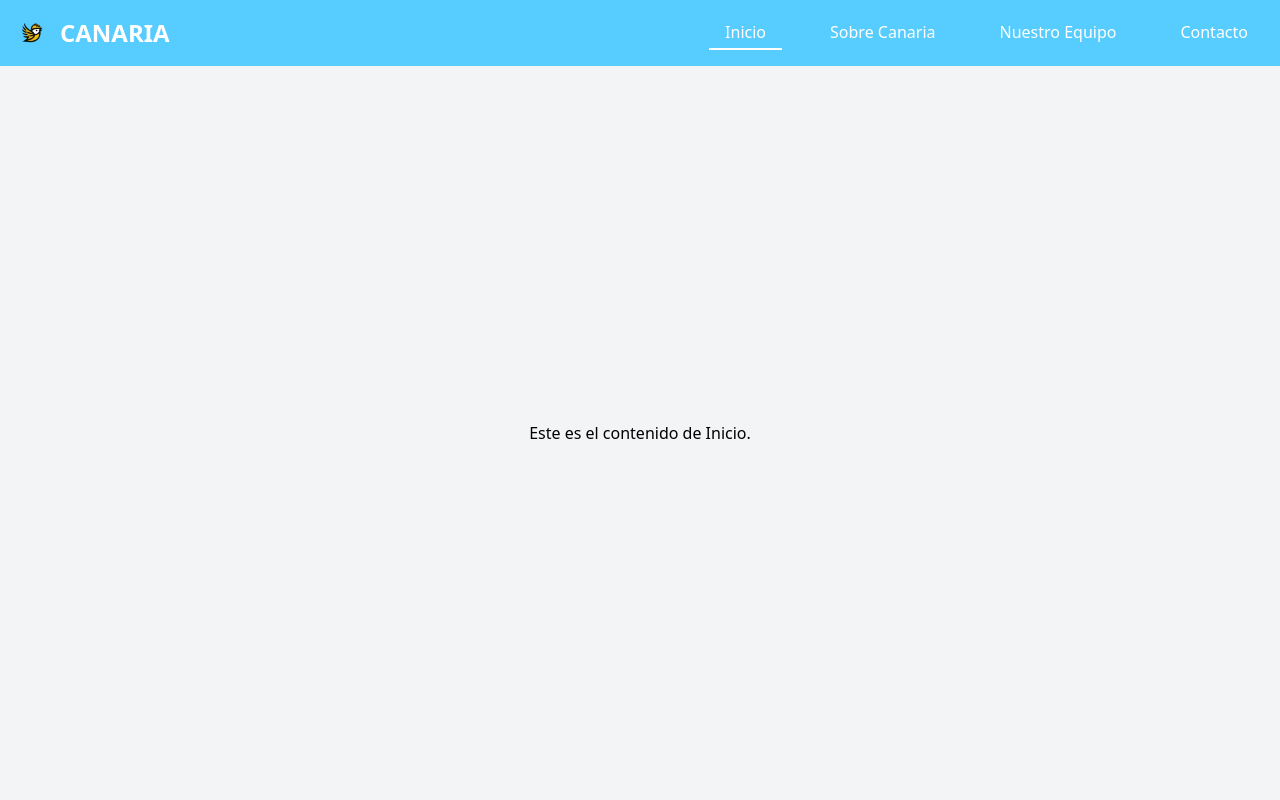
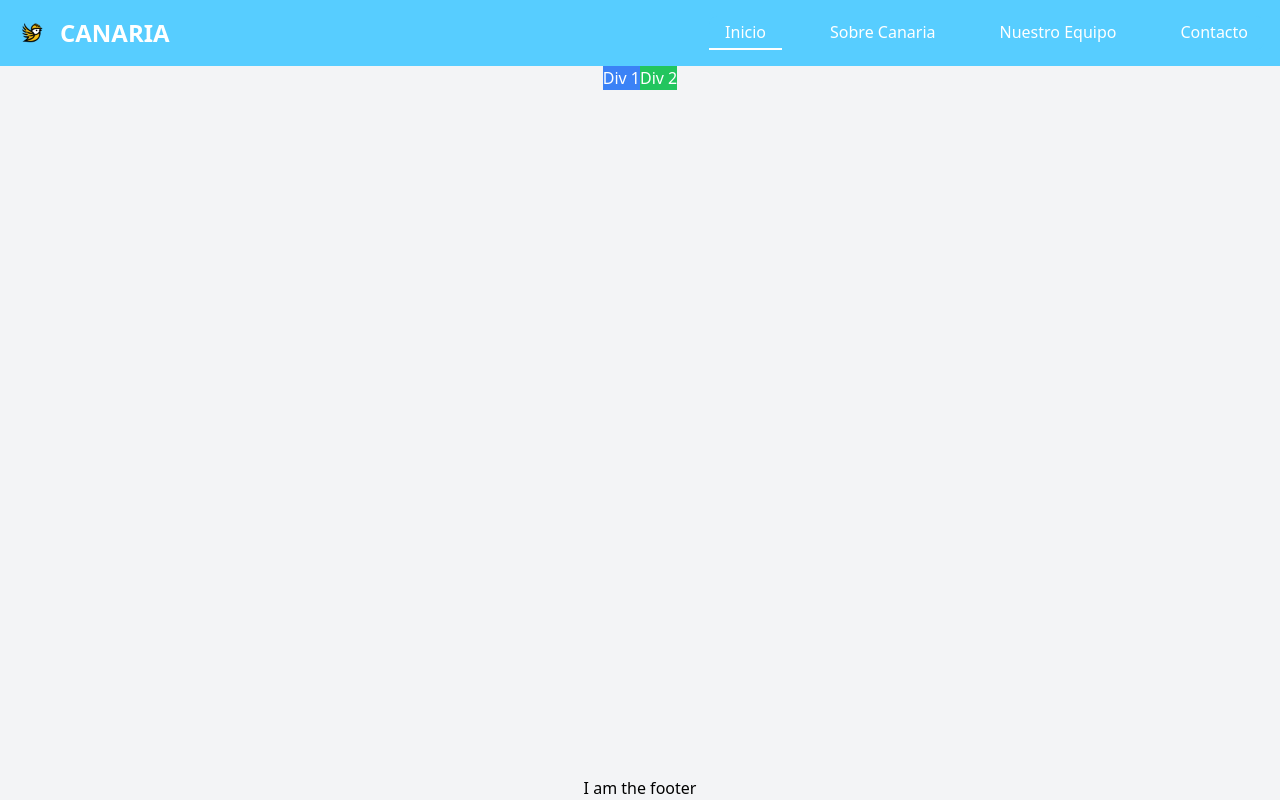
Before and after one commit to Waracho/adultomayor, a React (Vite) app: page / in a window 1280 px wide. Built offline with nearby package versions, Linux system fonts and the light colour scheme.

Commit message:
footer agregado

```diff
--- a/src/App.jsx
+++ b/src/App.jsx
@@ -85,69 +85,14 @@ function App() {
             </div>
           </div>
         </nav>
-        <main className="h-full flex-grow flex items-center justify-center">
+        <div className="flex-grow overflow-y-auto flex flex-col items-center justify-center h-full">
           {renderContent()}
-        </main>
+          <footer className="h-[20%] flex items-center justify-center">
+            I am the footer
+          </footer>
+        </div>
       </div>
   );
 }
 
 export default App;
-
-/*
-<div className="flex flex-col min-h-screen bg-gray-100">
-
-      <nav className="h-[10vh] flex flex-row bg-canaria-blue text-white py-4 shadow-lg">
-        <img
-          className='h-full'
-          src={canaria_icon}/>
-        <ul className="h-full flex flex-grow justify-center space-x-10">
-          <li>
-            <button
-              className={`text-[100%] leading-[100%] px-4 py-2 focus:outline-none ${
-                activeTab === 'home' ? 'border-b-2 border-white' : ''
-              }`}
-              onClick={() => setActiveTab('home')}
-            >
-              Inicio
-            </button>
-          </li>
-          <li>
-            <button
-              className={`text-[100%] leading-[100%] px-4 py-2 focus:outline-none ${
-                activeTab === 'about' ? 'border-b-2 border-white' : ''
-              }`}
-              onClick={() => setActiveTab('about')}
-            >
-              Sobre Canaria
-            </button>
-          </li>
-          <li>
-            <button
-              className={`text-[100%] leading-[100%] px-4 py-2 focus:outline-none ${
-                activeTab === 'team' ? 'border-b-2 border-white' : ''
-              }`}
-              onClick={() => setActiveTab('team')}
-            >
-              Nuestro Equipo
-            </button>
-          </li>
-          <li>
-            <button
-              className={`text-[100%] leading-[100%] px-4 py-2 focus:outline-none ${
-                activeTab === 'contact' ? 'border-b-2 border-white' : ''
-              }`}
-              onClick={() => setActiveTab('contact')}
-            >
-              Contacto
-            </button>
-          </li>
-        </ul>
-      </nav>
-
-
-      <main className="h-full flex-grow flex items-center justify-center">
-        {renderContent()}
-      </main>
-    </div>
-*/
--- a/src/Contacto.jsx
+++ b/src/Contacto.jsx
@@ -1,7 +1,7 @@
 const Contacto = () => {
 
     return (
-        <div className="p-4">Este es el contenido de Contacto.</div>
+        <div className="h-[80%] flex flex-col items-center justify-center">Este es el contenido de Contacto.</div>
     )
 }
 
--- a/src/Inicio.jsx
+++ b/src/Inicio.jsx
@@ -1,7 +1,15 @@
+
 const Inicio = () => {
 
     return (
-        <div className="p-4">Este es el contenido de Inicio.</div>
+    <div className="flex flex-row flex-grow h-[80%]">
+        <div className="w-1/2 h-full bg-blue-500 flex items-center justify-center">
+          <p className="text-white">Div 1</p>
+        </div>
+        <div className="w-1/2 h-full bg-green-500 flex items-center justify-center">
+          <p className="text-white">Div 2</p>
+        </div>
+    </div>
     )
 }
 
--- a/src/Team.jsx
+++ b/src/Team.jsx
@@ -1,7 +1,7 @@
 const Team = () => {
 
     return (
-        <div className="p-4">Este es el contenido de Nuestro Equipo.</div>
+        <div className="h-[80%] flex flex-col items-center justify-center">Este es el contenido de Nuestro Equipo.</div>
     )
 }
 
--- a/src/canaria.jsx
+++ b/src/canaria.jsx
@@ -1,7 +1,7 @@
 const Canaria = () => {
 
     return (
-        <div className="p-4">Este es el contenido de Sobre Canaria.</div>
+        <div className="h-[80%] flex flex-col items-center justify-center">Este es el contenido de Sobre Canaria.</div>
     )
 }
 
```
